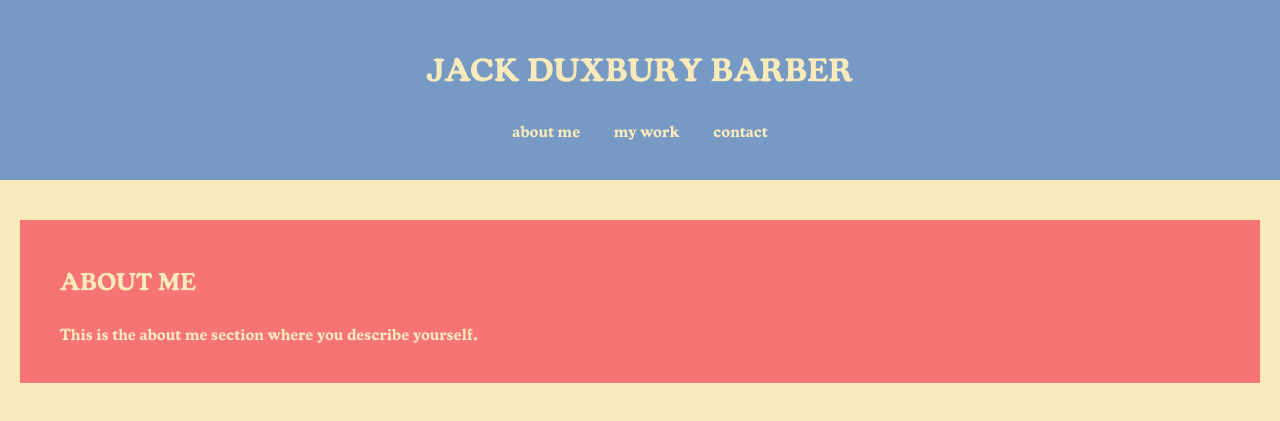
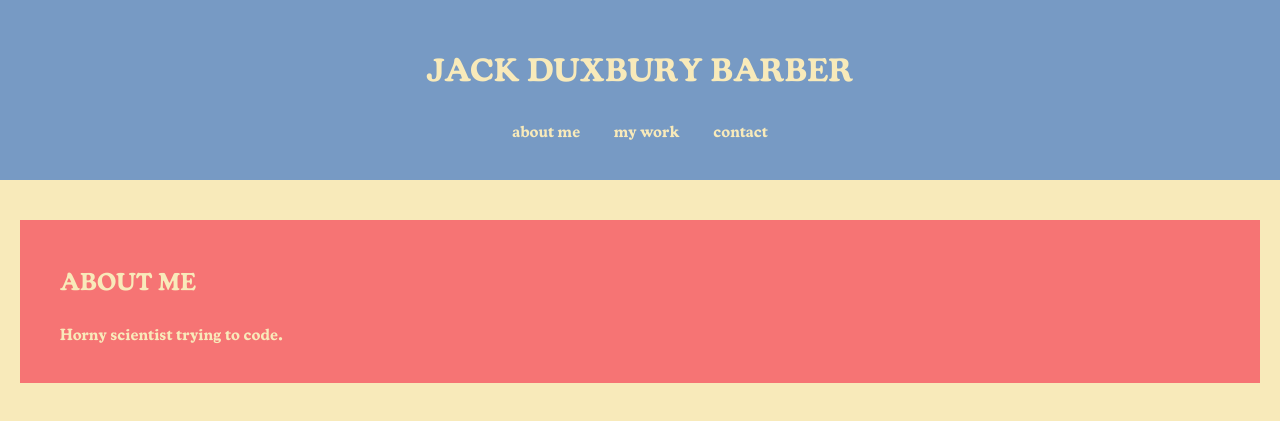
Before and after one commit to jack-d-barber/jack-d-barber.github.io, a plain HTML site: page index.html in a window 1280 px wide. Shown: the top 421 px of the page. Drawn offline with Linux system fonts and the light colour scheme; a script that the page names is missing.

Commit message:
Update index.html

```diff
--- a/index.html
+++ b/index.html
@@ -22,7 +22,7 @@
         <div class="section-content">
             <div class="section-text">
                 <h2>ABOUT ME</h2>
-                <p>This is the about me section where you describe yourself.</p>
+                <p>Horny scientist trying to code.</p>
             </div>
         </div>
     </section>
```
